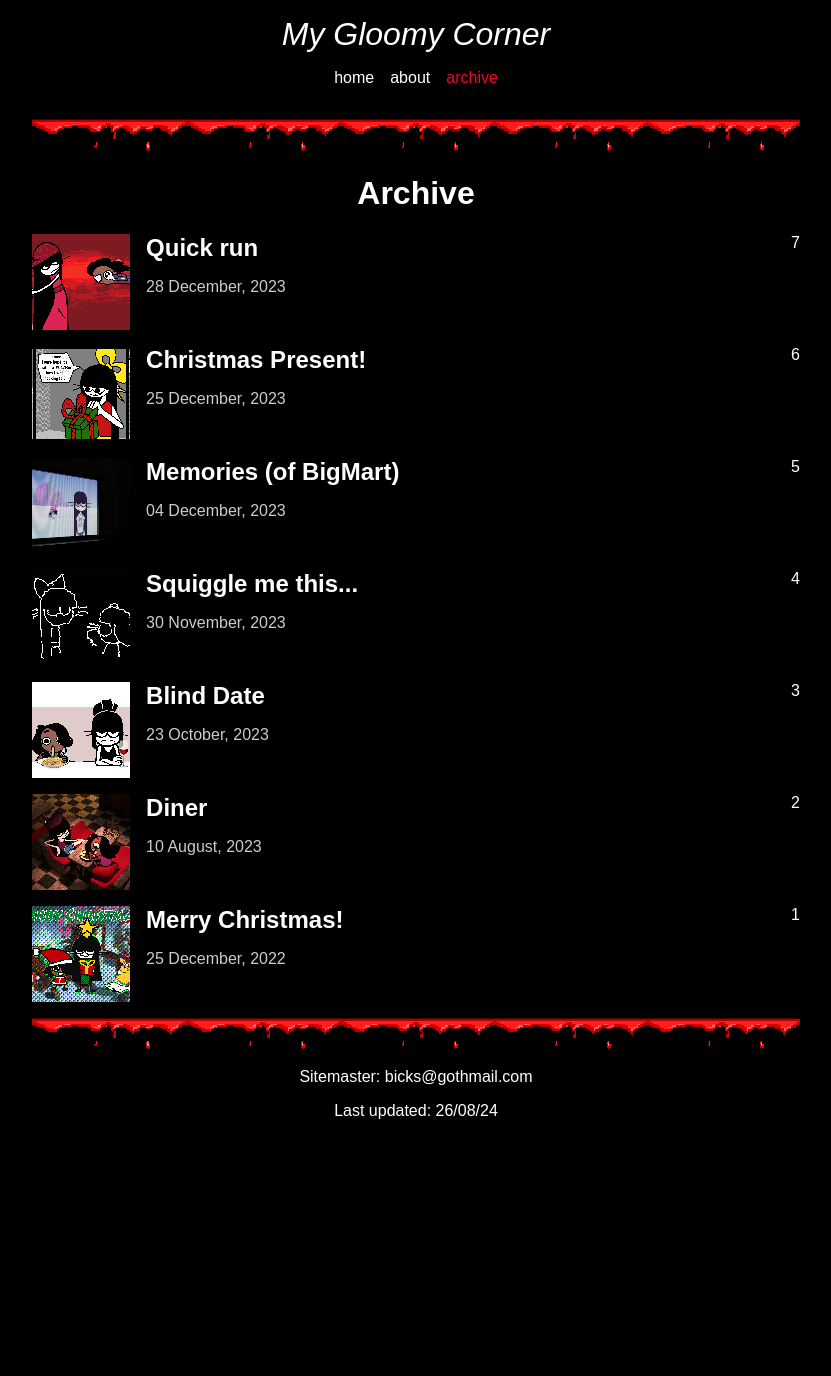
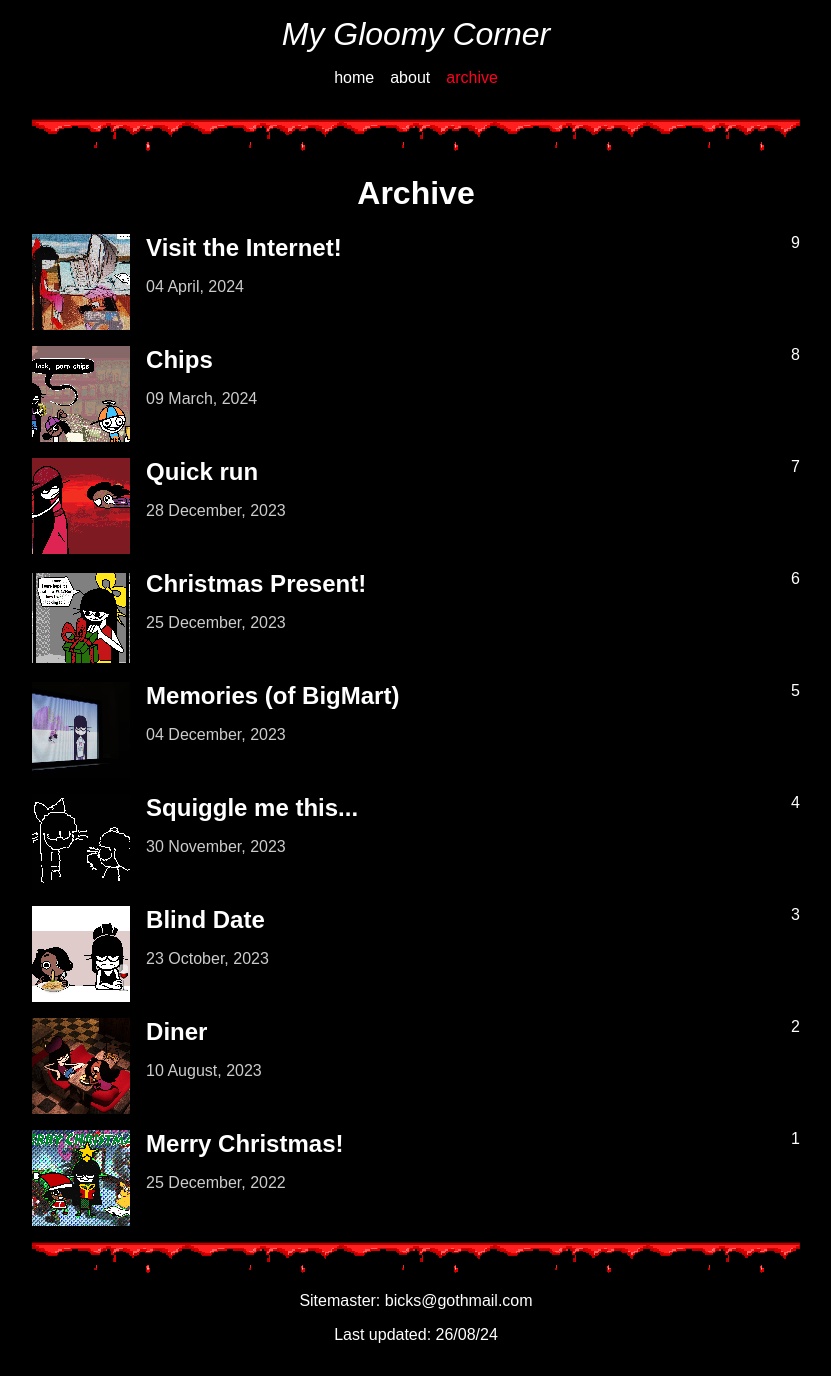
Before and after one commit to vitimesthree/mygloomycorner, a Jekyll site: the page built from archive.html, in a window 1280 px wide. Shown: the whole page, without its empty margins (224-1055 px from the left). Built offline with Jekyll 4.4.1, drawn with Linux system fonts in a browser that asks for light colours; before the commit the page ends 1152 px from its top, so only the background shows below that.

Commit message:
Add 2 new posts

```diff
--- a/404.html
+++ b/404.html
@@ -3,4 +3,4 @@ title: Page not found
 url: /404
 ---
 <h1>Error 404?</h1>
-<p class="not-found flex-center">can't a girl get some like, <strong>privacy</strong>? <img class="smiley" src="{{ "smiley_bathing.gif" | prepend: site.imageurl }}" /></p>
+<p class="not-found flex-center">can't a girl get some like, <strong>privacy</strong>? <img class="smiley" src="{{ "smileys/smiley_bathing.gif" | prepend: site.imageurl }}" /></p>
--- /dev/null
+++ b/_uploads/8.md
@@ -0,0 +1,6 @@
+---
+title: Chips
+slug: chips
+date: 9/3/2024
+image: chips.png
+---
--- /dev/null
+++ b/_uploads/9.md
@@ -0,0 +1,6 @@
+---
+title: Visit the Internet!
+slug: visit-internet
+date: 4/4/2024
+image: internet.jpg
+---
```
Also changed, not shown: assets/images/smileys/smiley_bathing.gif (renamed from assets/images/smiley_bathing.gif), assets/images/uploads/car.png (added), assets/images/uploads/chips.png (added), assets/images/uploads/internet.jpg (added).
